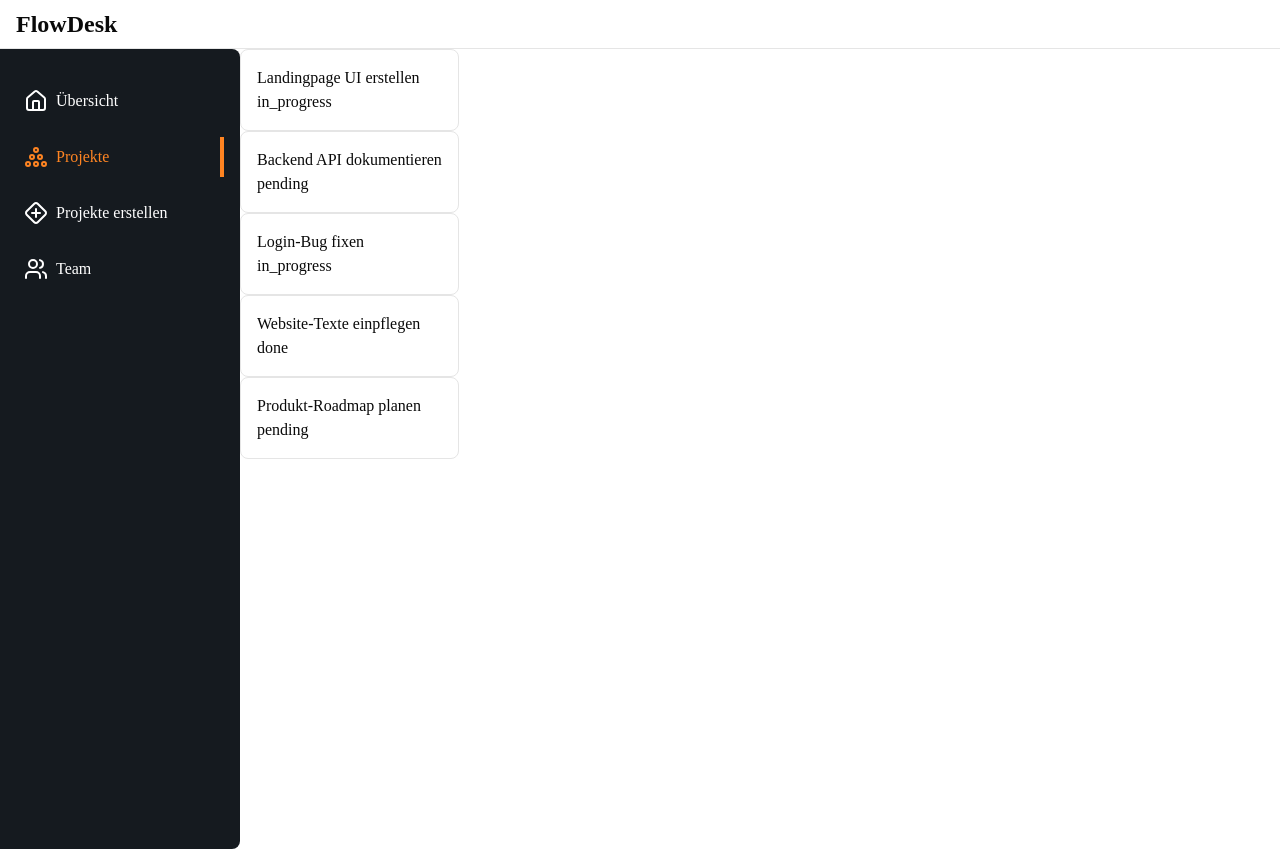
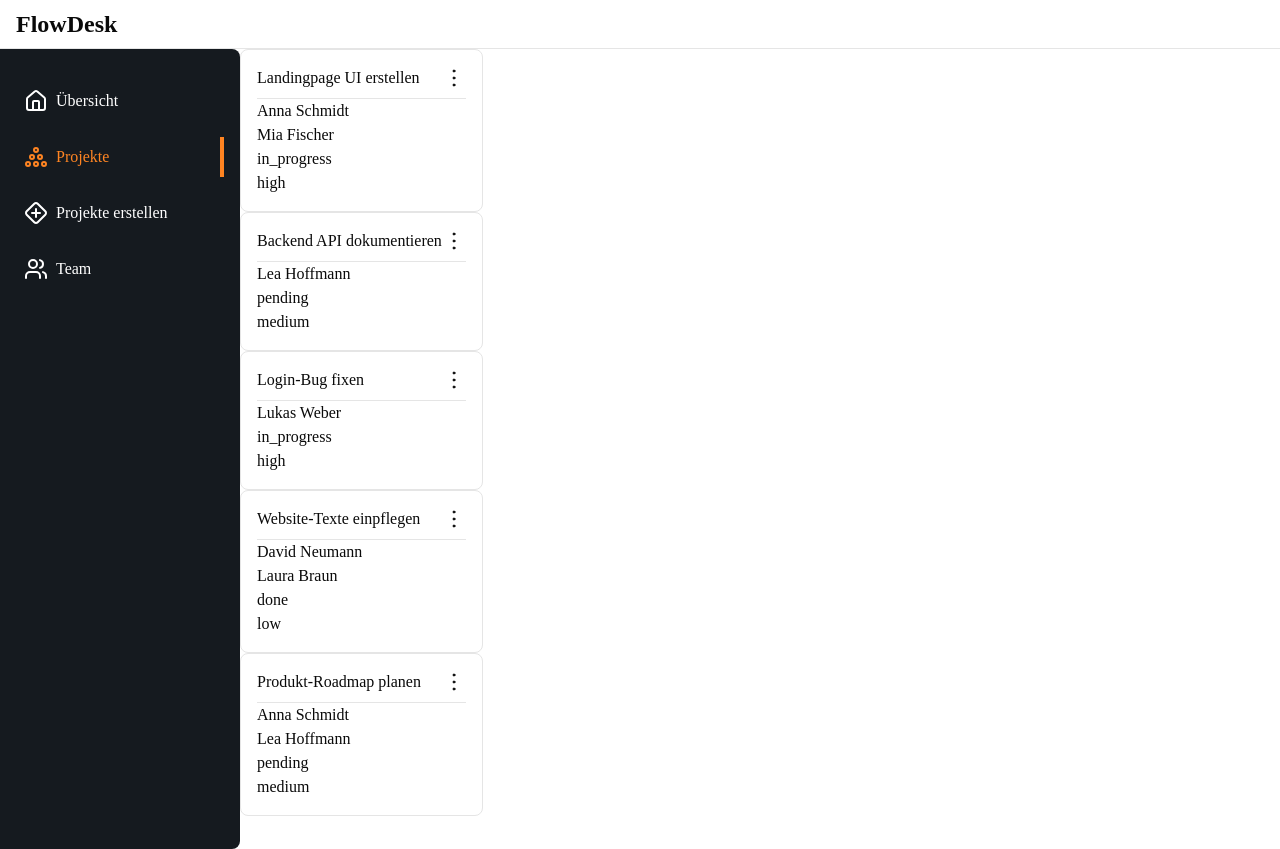
Before and after one commit to Marvin348/flowdesk, a React (Vite) app: page /projects in a window 1280 px wide. Built offline with nearby package versions, Linux system fonts and the light colour scheme; a web font is replaced by a local one.

Commit message:
WIP: store architecture + project meta mapping

```diff
--- a/src/components/projects/ProjectCard.tsx
+++ b/src/components/projects/ProjectCard.tsx
@@ -1,4 +1,5 @@
 import type { ProjectsWithMeta } from "@/type/projectsWithMeta";
+import { EllipsisVertical, Star } from "lucide-react";
 
 type ProjectCardType = {
   project: ProjectsWithMeta;
@@ -18,10 +19,24 @@ const ProjectCard = ({ project }: ProjectCardType) => {
     tasks,
     attachments,
   } = project;
+
+  // später dropdown mit star feature
   return (
     <>
-      <h3>{title}</h3>
-      <p>{status}</p>
+      <div className="flex items-center justify-between border-b pb-2">
+        <h3 className="font-medium">{title}</h3>
+        <button>
+          <EllipsisVertical strokeWidth={1} fill="black" />
+        </button>
+      </div>
+      <div>
+        {users.map((user) => (
+          <p key={user.id}>{user.name}</p>
+        ))}
+
+        <p>{status}</p>
+        <p>{priority}</p>
+      </div>
     </>
   );
 };
```
Also changed, not shown: src/type/projectsWithMeta.ts (+5 -5 lines).
